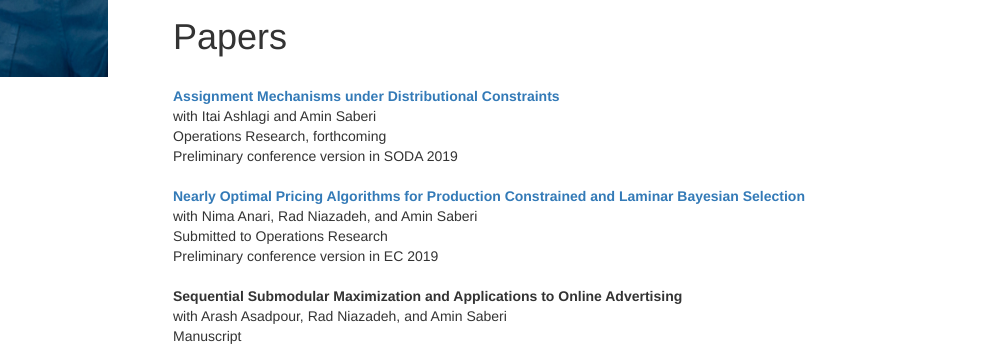
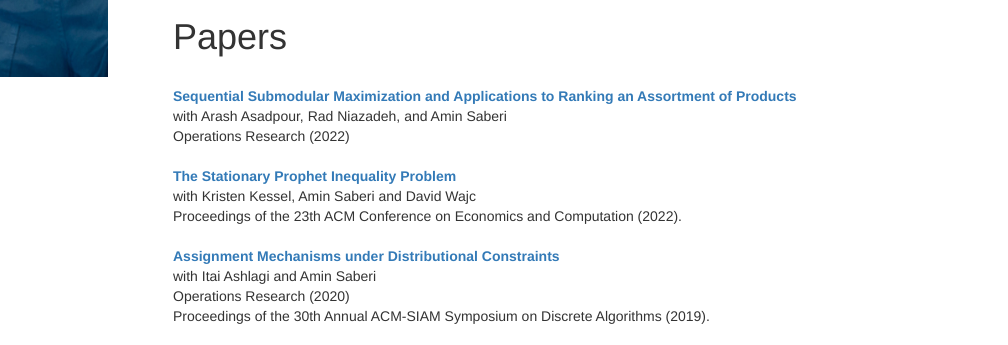
Before and after one commit to alishameli/alishameli.github.io, a plain HTML site: page index.html in a window 1280 px wide. Shown: the part 303-648 px from the top of the page, 272-1280 px from the left. Drawn offline with Linux system fonts and the light colour scheme.

Commit message:
updated papers

```diff
--- a/index.html
+++ b/index.html
@@ -127,23 +127,28 @@ Post academia, I have worked at Meta as an applied research scientist. During my
 </p>
 <h1>Papers</h1>
 		<br>
+		<b><a href="https://arxiv.org/abs/2002.09458">Sequential Submodular Maximization and Applications to Ranking an Assortment of Products</a></b>
+			<br>
+            with Arash Asadpour, Rad Niazadeh, and Amin Saberi
+            <br> Operations Research (2022)
+		<br><br>
+		<b><a href="https://arxiv.org/abs/2107.10516">The Stationary Prophet Inequality Problem</a></b>
+			<br>
+            with Kristen Kessel, Amin Saberi and David Wajc
+            <br> Proceedings of the 23th ACM Conference on Economics and Computation (2022).
+		<br><br>
 		<b><a href="https://arxiv.org/abs/1810.04331">Assignment Mechanisms under Distributional Constraints</a></b>
 			<br>
             with Itai Ashlagi and Amin Saberi
-            <br> Operations Research, forthcoming
-            <br> Preliminary conference version in SODA 2019
+            <br> Operations Research (2020)
+            <br> Proceedings of the 30th Annual ACM-SIAM Symposium on Discrete Algorithms (2019).
 		<br><br>
 		<b><a href="https://arxiv.org/abs/1807.05477">Nearly Optimal Pricing Algorithms for Production Constrained and Laminar Bayesian Selection</a></b>
 			<br>
             with Nima Anari, Rad Niazadeh, and Amin Saberi
-            <br> Submitted to Operations Research
-            <br> Preliminary conference version in EC 2019
+            <br> Full version submitted to Operations Research
+            <br> Proceedings of the 20th ACM Conference on Economics and Computation (2019).
         <br><br>
-		<b>Sequential Submodular Maximization and Applications to Online Advertising</b>
-			<br>
-            with Arash Asadpour, Rad Niazadeh, and Amin Saberi
-            <br> Manuscript
-		<br><br>
 		<b><a href="https://arxiv.org/abs/1809.02718">Cost Sharing in Two-Sided Marketplaces</a></b>
 			<br>
             with Sreenivas Gollapudi and Kostas Kollias
```
